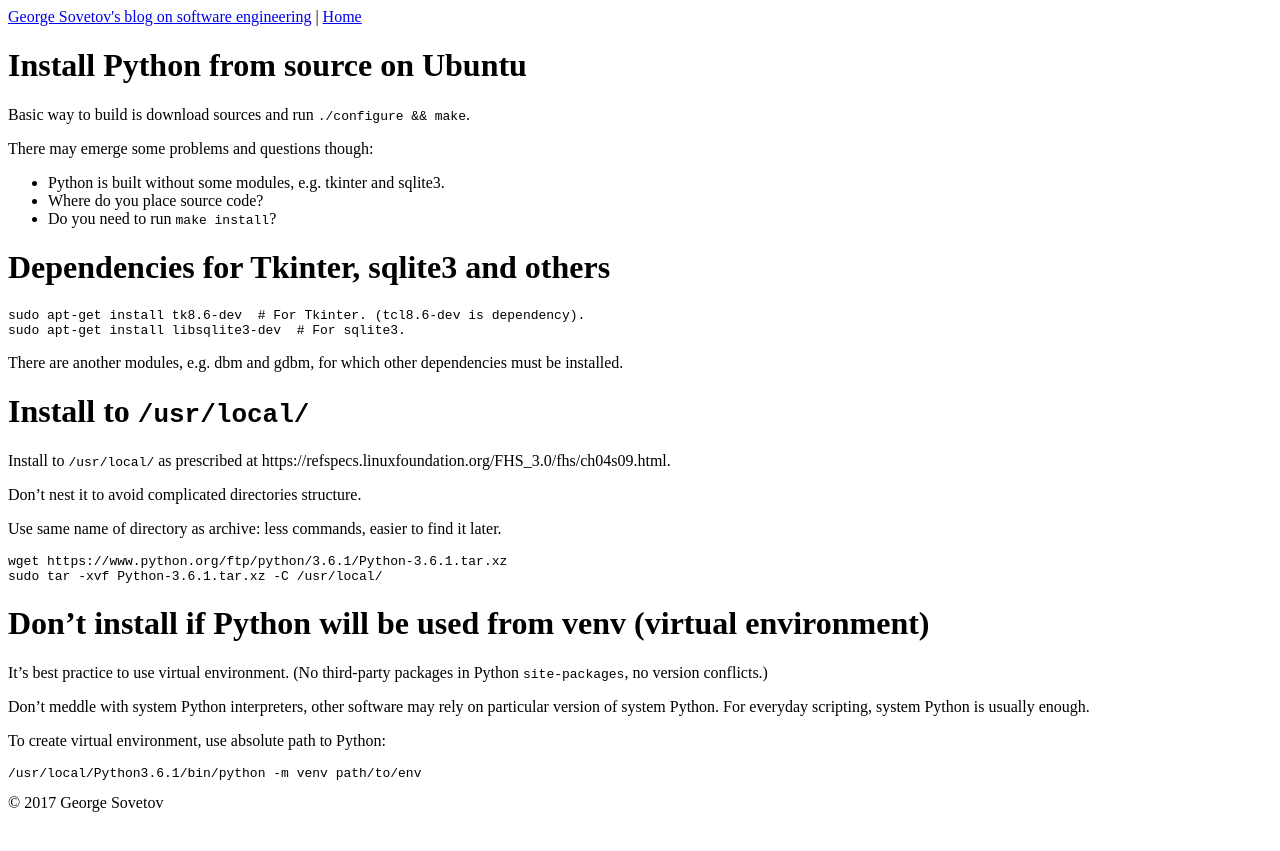
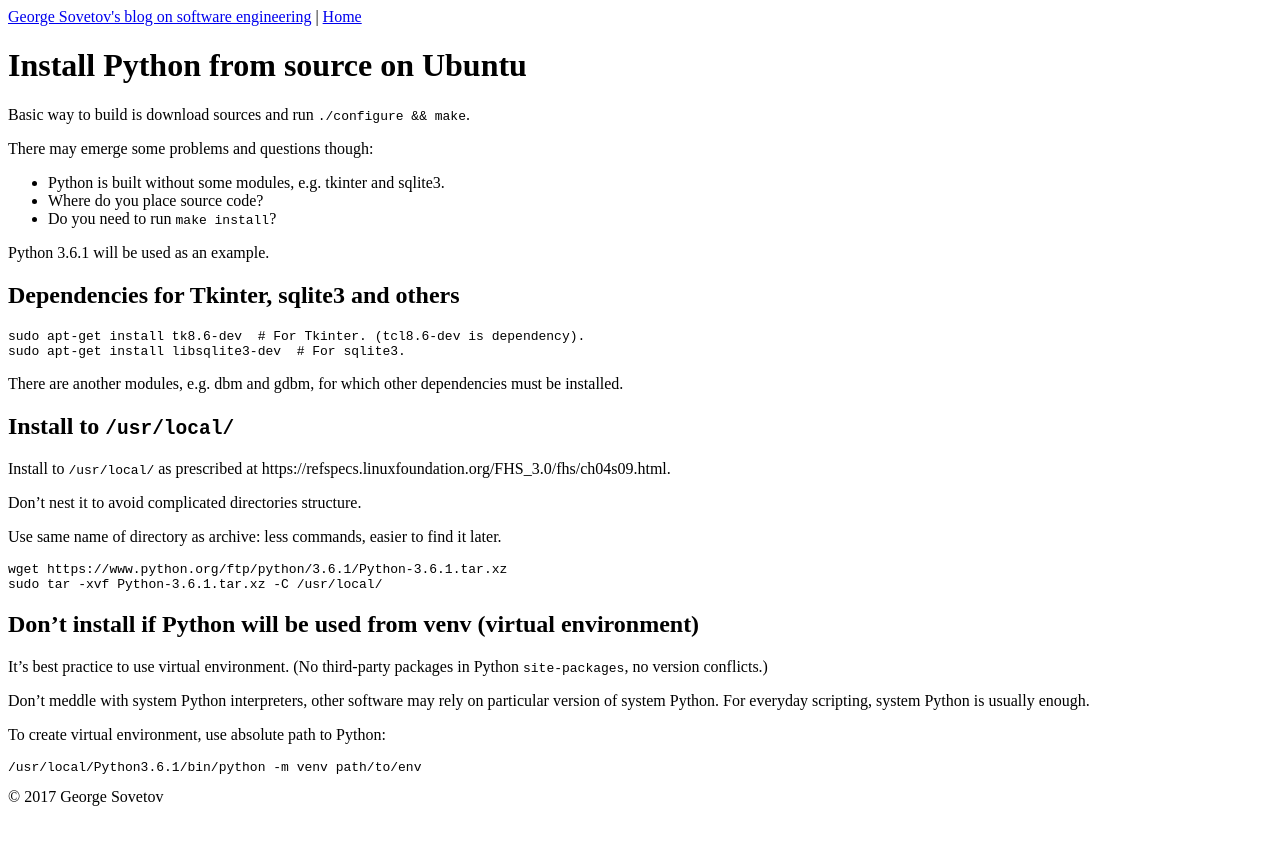
Before and after one commit to sovetov/sovetov.github.io, a Jekyll site: the page built from install-python-from-source-on-ubuntu.md, in a window 1280 px wide. Shown: the top 851 px of the page. Built offline with Jekyll 4.4.1, drawn with Linux system fonts in a browser that asks for light colours; our own code applies the rules of GitHub Pages for plain Markdown files.

Commit message:
Update install-python-from-source-on-ubuntu.md

````diff
--- a/install-python-from-source-on-ubuntu.md
+++ b/install-python-from-source-on-ubuntu.md
@@ -14,7 +14,9 @@ There may emerge some problems and questions though:
 - Where do you place source code?
 - Do you need to run `make install`?
 
-# Dependencies for Tkinter, sqlite3 and others
+Python 3.6.1 will be used as an example.
+
+## Dependencies for Tkinter, sqlite3 and others
 
 ```
 sudo apt-get install tk8.6-dev  # For Tkinter. (tcl8.6-dev is dependency).
@@ -23,7 +25,7 @@ sudo apt-get install libsqlite3-dev  # For sqlite3.
 
 There are another modules, e.g. dbm and gdbm, for which other dependencies must be installed.
 
-# Install to `/usr/local/`
+## Install to `/usr/local/`
 
 Install to `/usr/local/` as prescribed at https://refspecs.linuxfoundation.org/FHS_3.0/fhs/ch04s09.html.
 
@@ -36,7 +38,7 @@ wget https://www.python.org/ftp/python/3.6.1/Python-3.6.1.tar.xz
 sudo tar -xvf Python-3.6.1.tar.xz -C /usr/local/
 ```
 
-# Don't install if Python will be used from venv (virtual environment)
+## Don't install if Python will be used from venv (virtual environment)
 
 It's best practice to use virtual environment. (No third-party packages in Python `site-packages`, no version conflicts.)
 
````
